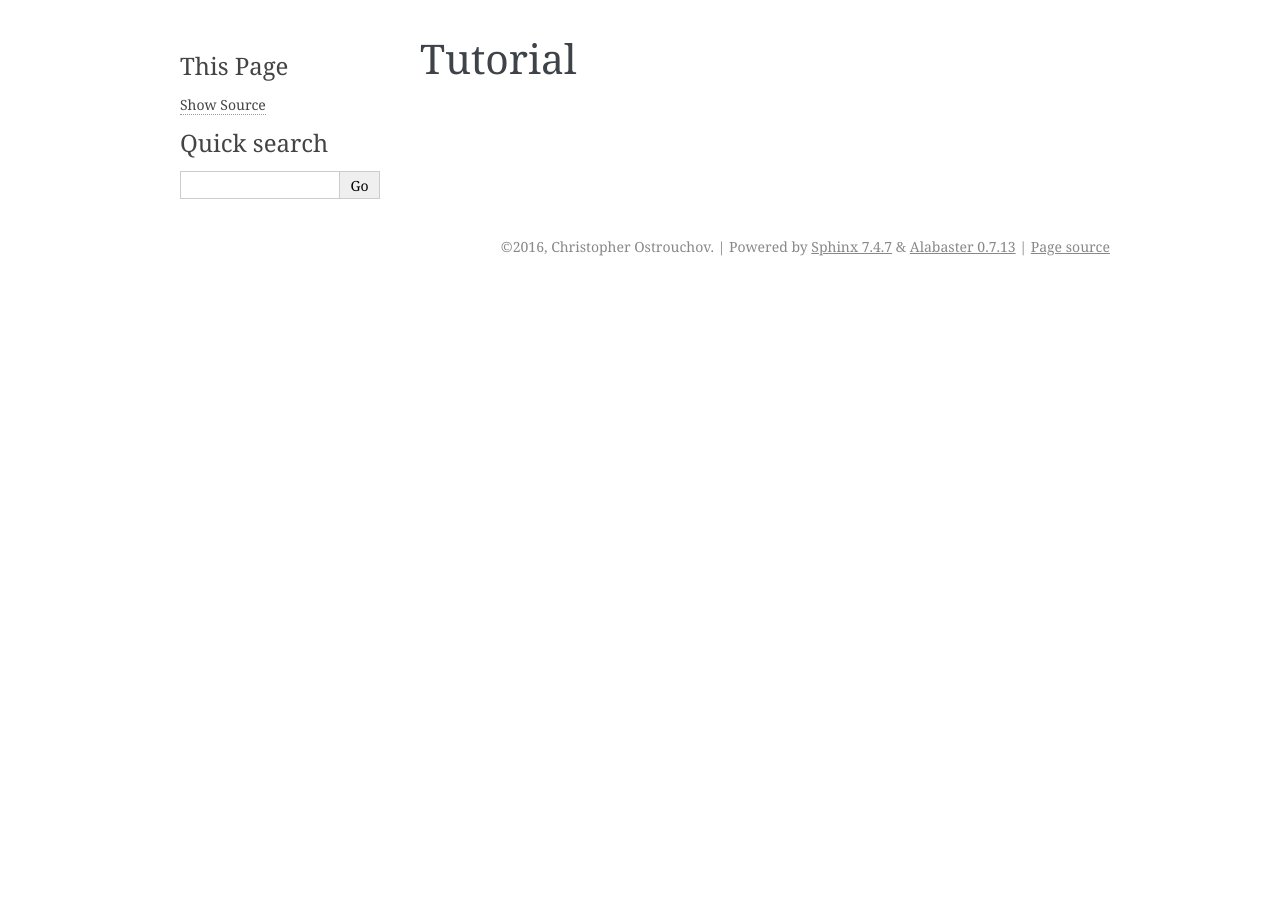
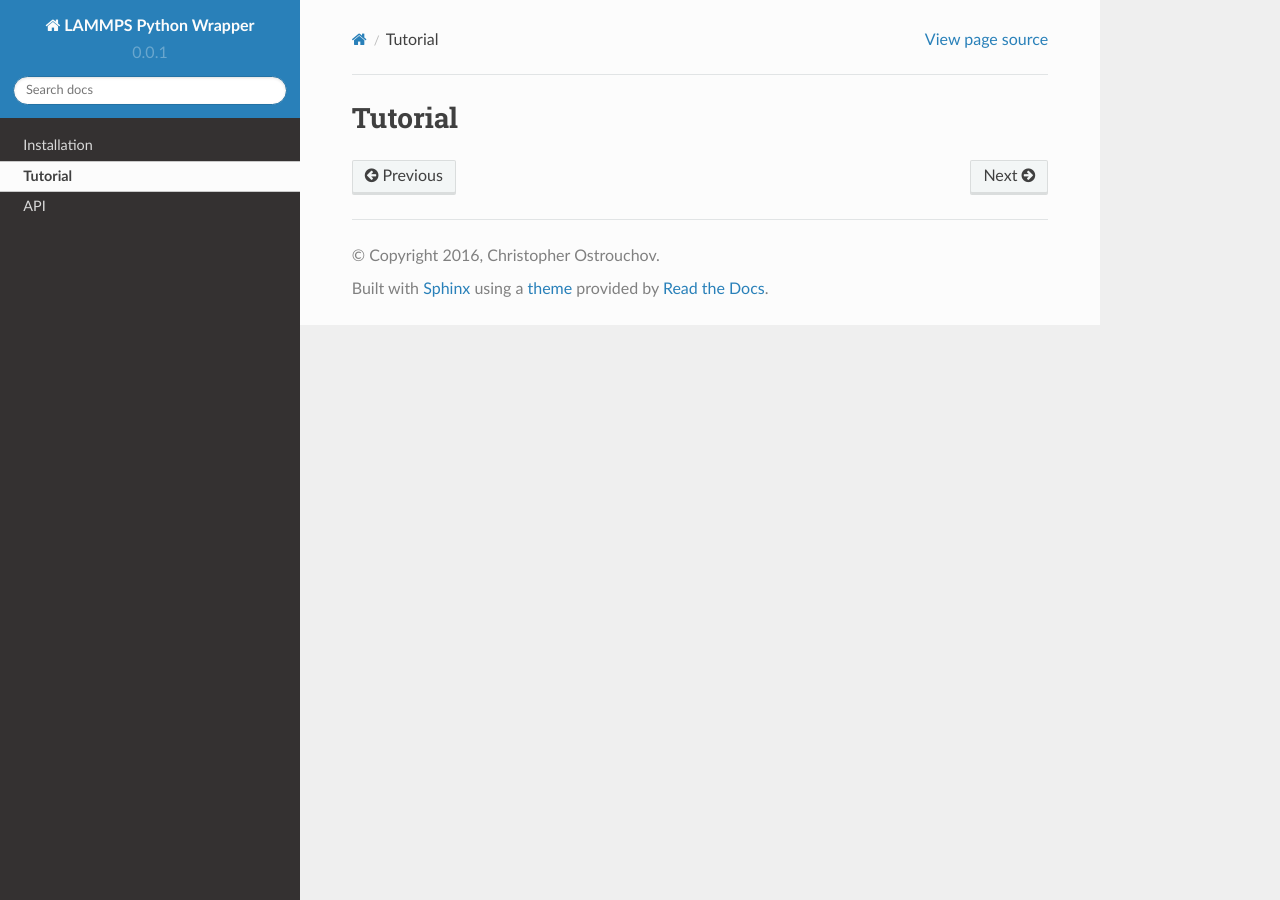
Before and after one commit to costrouc/lammps-cython, a Sphinx documentation site: the page built from doc/tutorial.rst, in a window 1280 px wide. Built offline with Sphinx 7.4.7 and the Read the Docs theme 2.0.0, drawn with Linux system fonts in a browser that asks for light colours.

```diff
--- a/doc/conf.py
+++ b/doc/conf.py
@@ -12,6 +12,7 @@
 #
 # All configuration values have a default; values that are commented out
 # serve to show the default.
+import sphinx_rtd_theme
 
 import sys
 import os
@@ -115,7 +116,7 @@ todo_include_todos = True
 
 # The theme to use for HTML and HTML Help pages.  See the documentation for
 # a list of builtin themes.
-html_theme = 'alabaster'
+html_theme = 'sphinx_rtd_theme'
 
 # Theme options are theme-specific and customize the look and feel of a theme
 # further.  For a list of options available for each theme, see the
@@ -123,7 +124,7 @@ html_theme = 'alabaster'
 #html_theme_options = {}
 
 # Add any paths that contain custom themes here, relative to this directory.
-#html_theme_path = []
+html_theme_path = [sphinx_rtd_theme.get_html_theme_path()]
 
 # The name for this set of Sphinx documents.  If None, it defaults to
 # "<project> v<release> documentation".
```
Also changed, not shown: doc/index.rst (+7 -17 lines).
